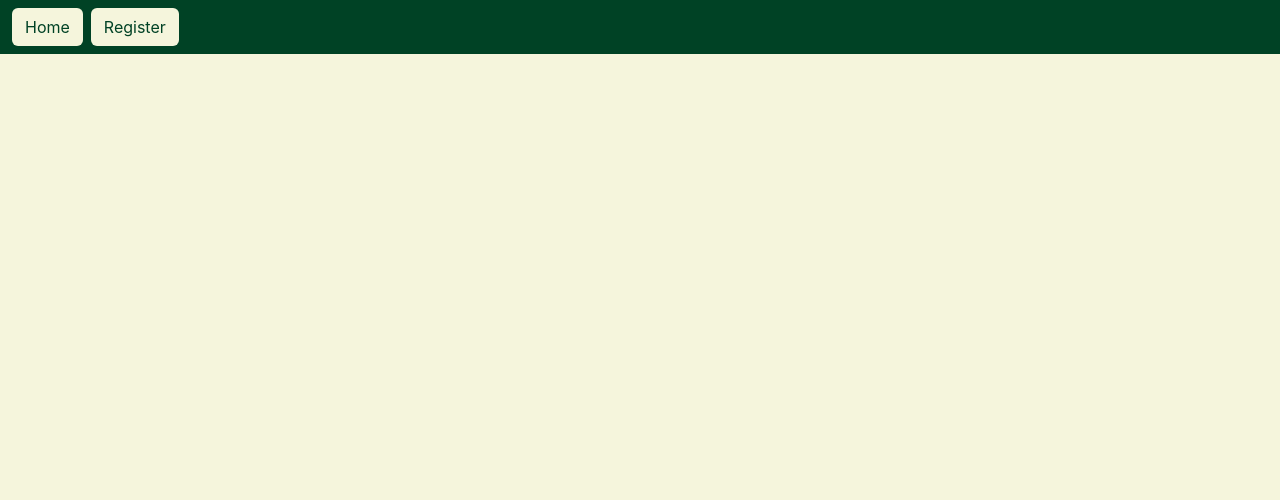
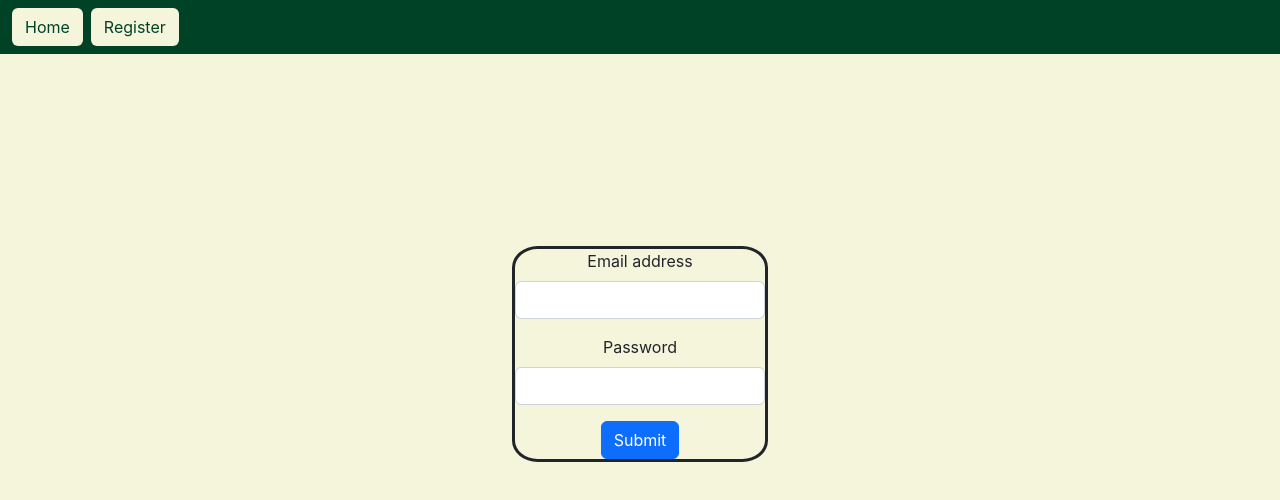
Before and after one commit to Abhinav5050649/keySeoGenFE, a React (Create React App) app in the folder client/: page /register in a window 1280 px wide. Shown: the top 500 px of the page. Built offline with nearby package versions, Linux system fonts and the light colour scheme.

Commit message:
Added form to register page, modified home page a bit

```diff
--- a/client/public/index.html
+++ b/client/public/index.html
@@ -27,7 +27,7 @@
     -->
     <title>primeGen</title>
   </head>
-  <body>
+  <body id="b1">
     <noscript>You need to enable JavaScript to run this app.</noscript>
     <div id="root"></div>
     <!--
@@ -41,5 +41,10 @@
       To create a production bundle, use `npm run build` or `yarn build`.
     -->
     <script src="https://cdn.jsdelivr.net/npm/bootstrap@5.2.3/dist/js/bootstrap.bundle.min.js" integrity="sha384-kenU1KFdBIe4zVF0s0G1M5b4hcpxyD9F7jL+jjXkk+Q2h455rYXK/7HAuoJl+0I4" crossorigin="anonymous"></script>
+    <!-- <script src="https://cdnjs.cloudflare.com/ajax/libs/three.js/r134/three.min.js"></script>
+    <script src="https://cdn.jsdelivr.net/npm/vanta/dist/vanta.waves.min.js"></script>
+    <script>
+      VANTA.WAVES('*')
+    </script> -->
   </body>
 </html>
--- a/client/src/pages/home.js
+++ b/client/src/pages/home.js
@@ -5,6 +5,10 @@ export const Home = () => {
     return (
         <>
             <Navbar/>
+            <div className="container">
+                <h1 style={{marginTop: '15%', marginBottom: '1%', textAlign: 'center', fontFamily: 'serif', fontSize: '5rem', color: '#004225'}}><strong>primeGen</strong></h1>
+                <blockquote style={{fontSize: '2rem', color: '#004225'}}>All your SEO Needs, at one place!</blockquote>
+            </div>
         </>
     );
 }
--- a/client/src/pages/register.js
+++ b/client/src/pages/register.js
@@ -5,6 +5,19 @@ export const Register = () => {
     return(
         <>
             <Navbar/>
+            <div className='form-container' style={{marginTop: '15%', marginLeft: '40%', textAlign: 'center', width:'20%', border: 'solid', borderRadius: '10%'}}>
+                <form>
+                    <div class="mb-3">
+                        <label for="exampleInputEmail1" class="form-label">Email address</label>
+                        <input type="email" class="form-control" id="exampleInputEmail1" aria-describedby="emailHelp"/>
+                    </div>
+                    <div class="mb-3">
+                        <label for="exampleInputPassword1" class="form-label">Password</label>
+                        <input type="password" class="form-control" id="exampleInputPassword1"/>
+                    </div>
+                    <button type="submit" class="btn btn-primary">Submit</button>
+                </form>
+            </div>
         </>
     )
 }
```
